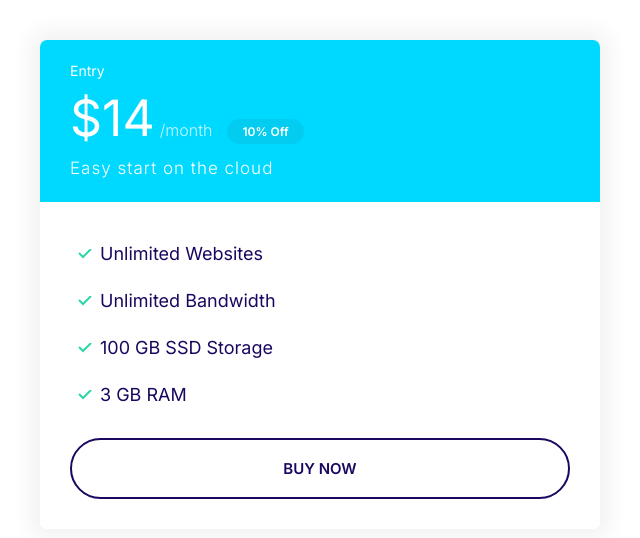
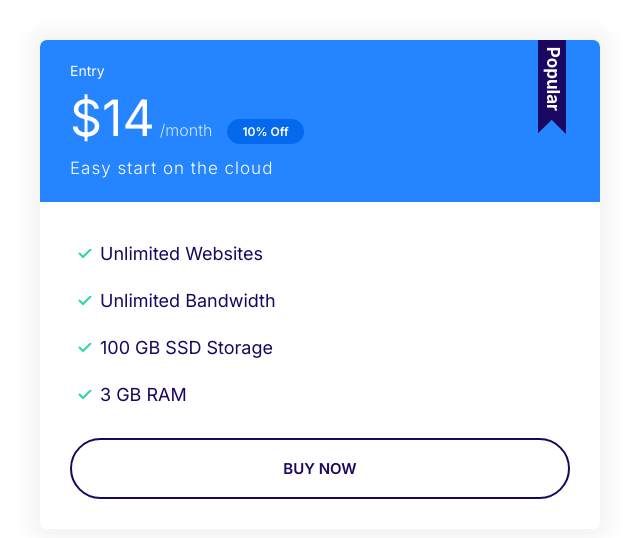
Before and after one commit to jerrybrown035/moshifyit, a plain HTML site: page index.html in a window 1280 px wide. Shown: the whole page, without its empty margins (0-640 px from the left). Drawn offline with Linux system fonts and the light colour scheme.

Commit message:
Define popular plan component.

```diff
--- a/css/styles.css
+++ b/css/styles.css
@@ -302,6 +302,10 @@ a {
   background: #02cdf1;
 }
 
+.card--primary .badge--primary {
+  background: #0267ebe7;
+}
+
 /* Plans */
 .plan__name {
   color: #fff;
@@ -331,6 +335,20 @@ a {
   margin-bottom: 2rem;
 }
 
+.plan--popular .card__header {
+  position: relative;
+}
+
+.plan--popular .card__header::before {
+  content: url(../images/popular.svg);
+  display: inline-block;
+  width: 40px;
+  position: absolute;
+  top: 0;
+  right: 5%;
+  top: -6px;
+}
+
 @media screen and (min-width: 1024px) {
   .plan__name {
     font-size: 1.4rem;
--- a/index.html
+++ b/index.html
@@ -16,13 +16,13 @@
   </head>
   <body>
     <div style="width: 50%; padding: 4rem">
-      <div class="plan">
-        <div class="card card--secondary">
+      <div class="plan plan--popular">
+        <div class="card card--primary">
           <header class="card__header">
             <h3 class="plan__name">Entry</h3>
             <span class="plan__price">$14</span>
             <span class="plan__billing-cycle">/month</span>
-            <span class="badge badge--secondary badge--small">10% Off</span>
+            <span class="badge badge--primary badge--small">10% Off</span>
             <div class="plan__description">Easy start on the cloud</div>
           </header>
           <div class="card__body">
```
Also changed, not shown: components/plan-popular.html (added, +20 -0 lines), images/popular.svg (added).
